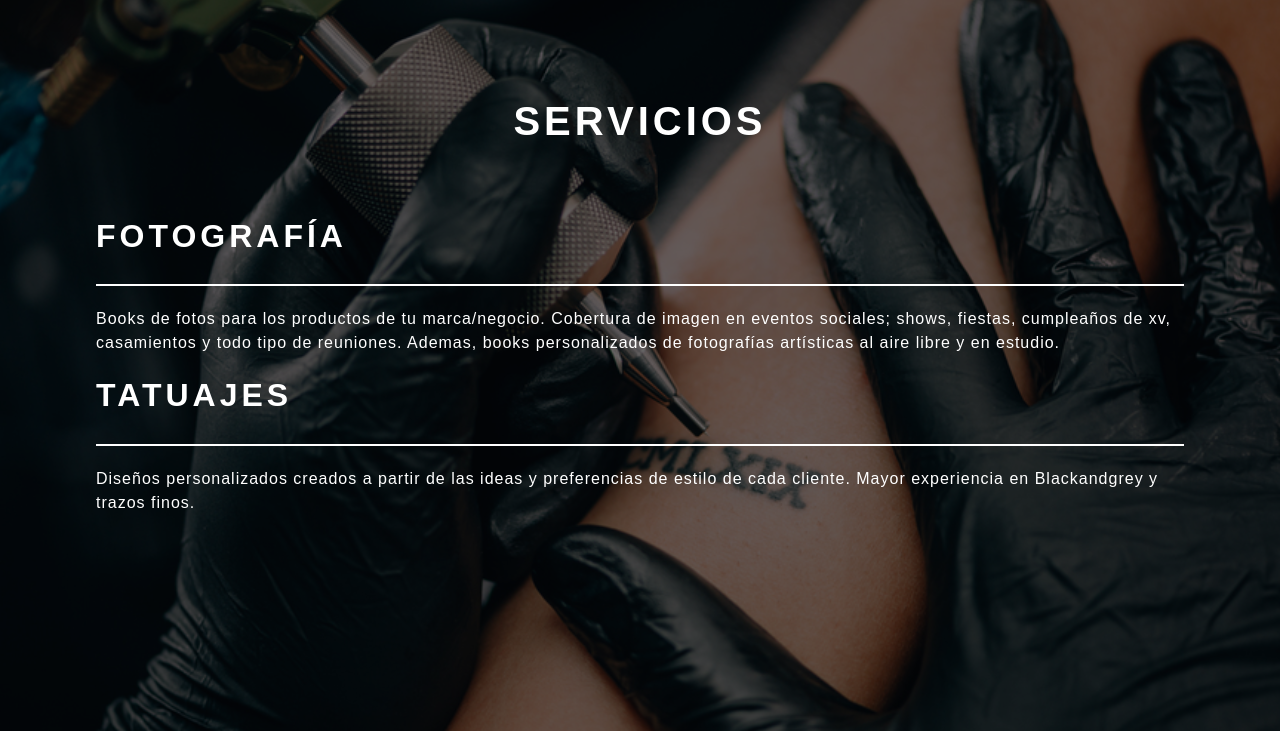
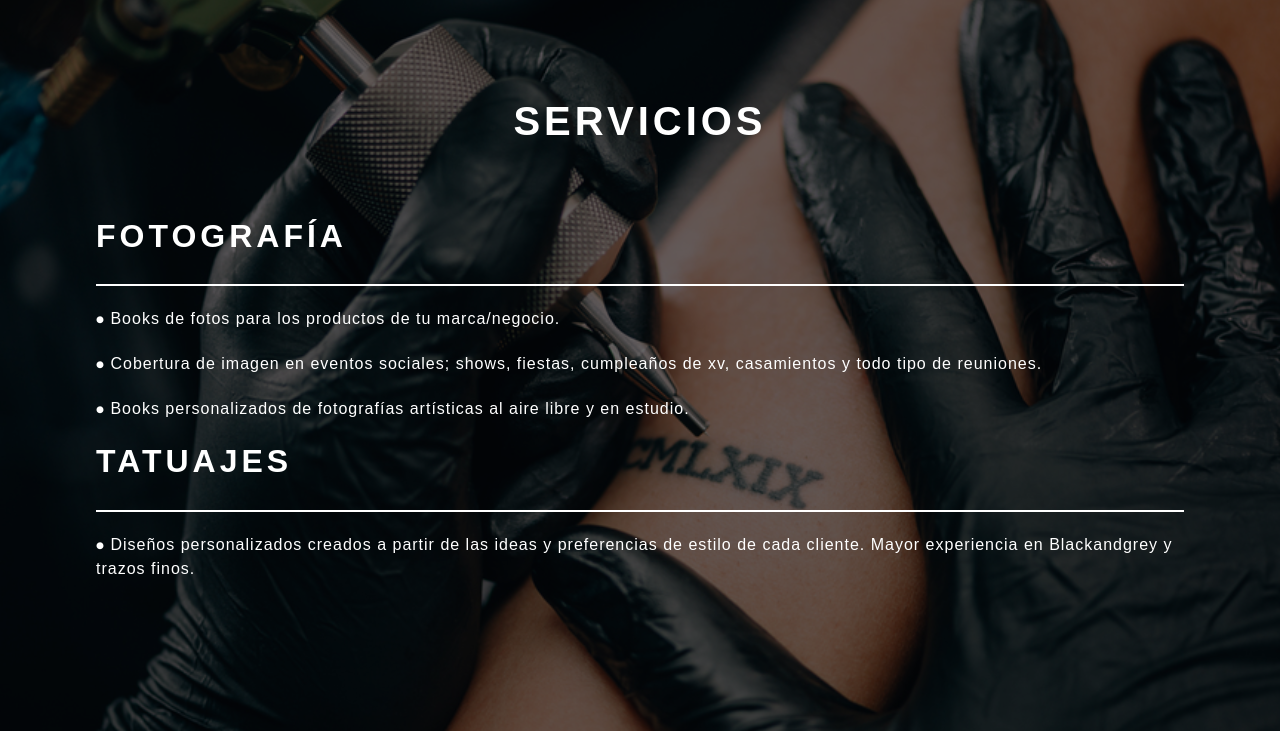
Before and after one commit to IgnacioTumini/Tomas_Mena_Profile, a website: page pages/servicios.html in a window 1280 px wide. Shown: the part 63-794 px from the top of the page. Drawn offline with nearby package versions, Linux system fonts and the light colour scheme.

Commit message:
update galeria

```diff
--- a/pages/servicios.html
+++ b/pages/servicios.html
@@ -87,17 +87,22 @@
           <h2 class="subtitle">FOTOGRAFÍA</h2>
           <hr />
           <p class="l-principal">
-            Books de fotos para los productos de tu marca/negocio. Cobertura de
-            imagen en eventos sociales; shows, fiestas, cumpleaños de xv,
-            casamientos y todo tipo de reuniones. Ademas, books personalizados
-            de fotografías artísticas al aire libre y en estudio.
+            ⦁ Books de fotos para los productos de tu marca/negocio.
+          </p>
+          <p class="l-principal">
+            ⦁ Cobertura de imagen en eventos sociales; shows, fiestas,
+            cumpleaños de xv, casamientos y todo tipo de reuniones.
+          </p>
+          <p class="l-principal">
+            ⦁ Books personalizados de fotografías artísticas al aire libre y en
+            estudio.
           </p>
           <h2 class="subtitle">TATUAJES</h2>
           <hr />
           <p class="l-principal">
-            Diseños personalizados creados a partir de las ideas y preferencias
-            de estilo de cada cliente. Mayor experiencia en Blackandgrey y
-            trazos finos.
+            ⦁ Diseños personalizados creados a partir de las ideas y
+            preferencias de estilo de cada cliente. Mayor experiencia en
+            Blackandgrey y trazos finos.
           </p>
         </div>
       </section>
```
